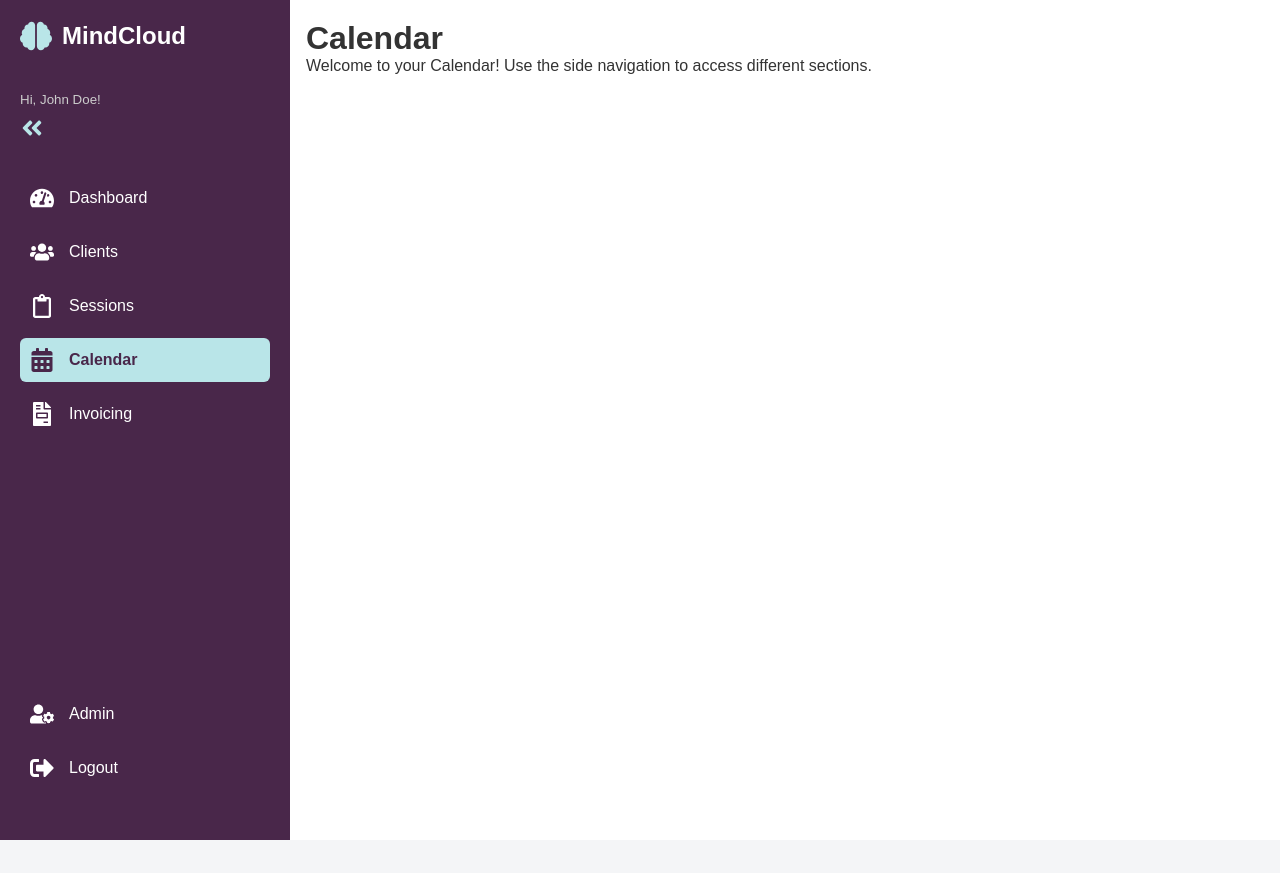
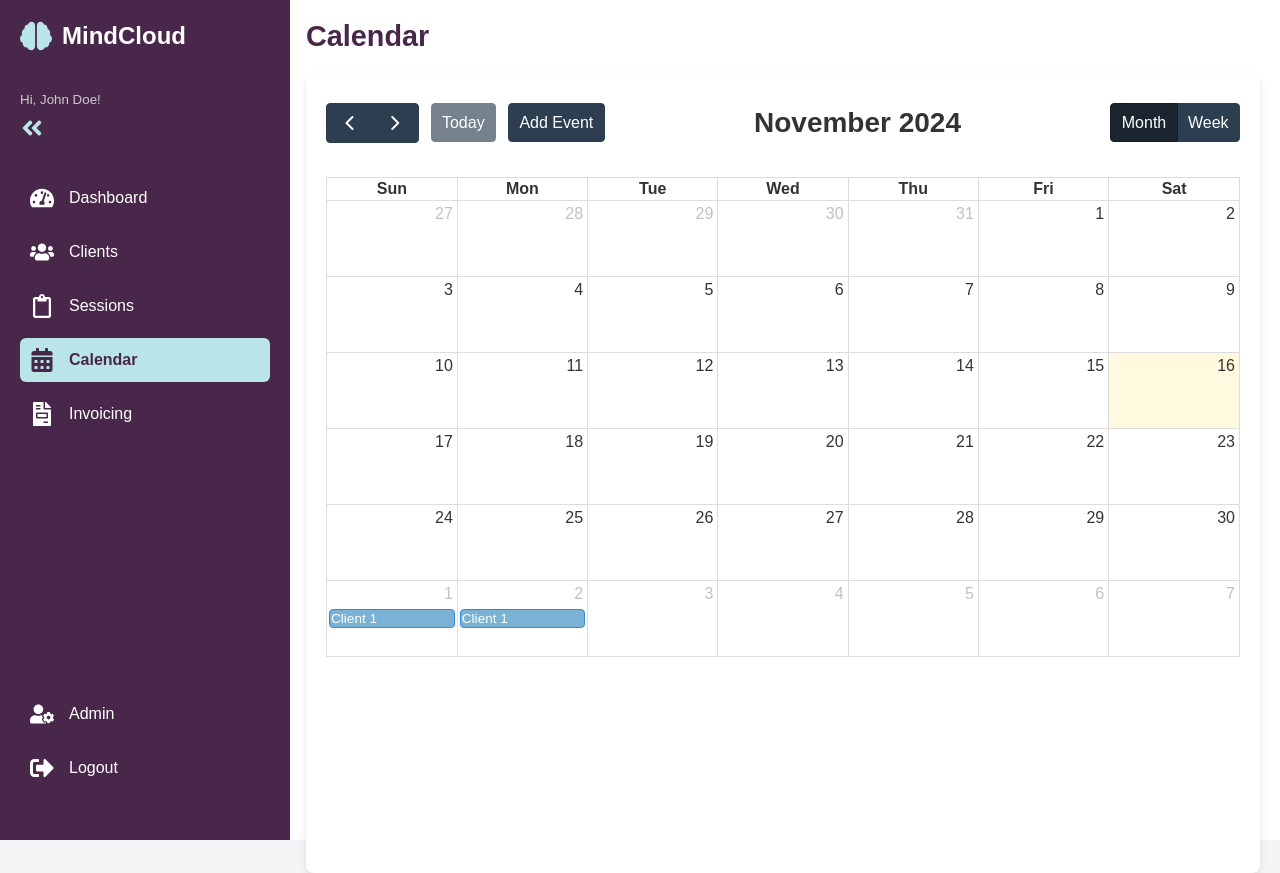
Before and after one commit to mccartyc/grey-mongoose, a React (Create React App) app in the folder frontend/: page /calendar in a window 1280 px wide. Before the commit the page ends 840 px from the top, so only its background shows below. Built offline with nearby package versions, Linux system fonts and the light colour scheme.

Commit message:
Added Calendars

```diff
--- a/frontend/package.json
+++ b/frontend/package.json
@@ -11,6 +11,7 @@
     "@testing-library/react": "^13.4.0",
     "@testing-library/user-event": "^13.5.0",
     "axios": "^1.7.7",
+    "fullcalendar": "^6.1.15",
     "react": "^18.3.1",
     "react-dom": "^18.3.1",
     "react-icons": "^5.4.0",
--- a/frontend/src/pages/Calendar.js
+++ b/frontend/src/pages/Calendar.js
@@ -1,18 +1,126 @@
-// src/pages/Dashboard.js
-import React from 'react';
+// src/pages/MyCalendar.js
+import React, { useEffect, useState } from 'react';
 import SideNavBar from '../components/SideNavBar';
-import '../styles/styles.css';
+import '../styles/styles.css'; // Ensure styles are imported
+import { Calendar } from '@fullcalendar/core';
+import dayGridPlugin from '@fullcalendar/daygrid';
+import interactionPlugin from '@fullcalendar/interaction'; // Required for event interaction
 
-const Calendar = () => {
+const MyCalendar = () => {
+  const [calendar, setCalendar] = useState(null);
+  const [showEventForm, setShowEventForm] = useState(false);
+  const [eventTitle, setEventTitle] = useState('');
+  const [eventDate, setEventDate] = useState('');
+  const [events, setEvents] = useState([
+    { title: 'Client 1', start: '2024-12-01' },
+    { title: 'Client 2', start: '2024-12-02' }
+  ]);
+  const [message, setMessage] = useState('');
+
+  useEffect(() => {
+    const calendarEl = document.getElementById('calendar');
+    const newCalendar = new Calendar(calendarEl, {
+      plugins: [dayGridPlugin, interactionPlugin],
+      initialView: 'dayGridMonth',
+      events: [
+        { title: 'Client 1', start: '2024-12-01' },
+        { title: 'Client 1', start: '2024-12-02' }
+      ],
+      headerToolbar: { // Add header toolbar for navigation
+        left: 'prev,next today addEvent',
+        center: 'title',
+        right: 'dayGridMonth,dayGridWeek'
+      },
+      buttonText: {
+        today: 'Today', // This will set the button text to "Today"
+        dayGridMonth: 'Month',
+        dayGridWeek: 'Week',
+      },
+      customButtons: {
+        addEvent: {
+          text: 'Add Event',
+          click: () => setShowEventForm(true) // Open the form when clicked
+        },
+      },
+      height: 'auto', // Automatically set height for better responsiveness
+      // Set the height to show only one month
+      contentHeight: 'auto' // This will adapt based on the content
+    });
+    newCalendar.render();
+    setCalendar(newCalendar); // Store the calendar instance
+  }, [events]);
+
+  const handleAddEvent = (e) => {
+    e.preventDefault();
+
+    if (!eventTitle || !eventDate) {
+      setMessage('Please enter event details'); // Simple validation
+      return;
+    }
+
+    // Create a new event object
+    const newEvent = {
+      title: eventTitle,
+      start: eventDate
+    };
+
+    // Update events state
+    setEvents((prev) => [...prev, newEvent]);
+
+    // Also add to the calendar instance
+    if (calendar) {
+      calendar.addEvent(newEvent);
+    }
+
+    // Reset the form
+    setEventTitle('');
+    setEventDate('');
+    setShowEventForm(false);
+    setMessage('Event added successfully!');
+  };
+
+
   return (
-      <div className="main-content">
-        <SideNavBar />
-        <div className="content-area">
-          <h1>Calendar</h1>
-          <p>Welcome to your Calendar! Use the side navigation to access different sections.</p>
-        </div>
+    <div className="main-content">
+      <SideNavBar />
+      <div className="content-area">
+        <h1 className="section-title">Calendar</h1>
+        <div id="calendar" className="calendar-container"></div>
+
+        {/* Modal for adding events */}
+        {showEventForm && (
+          <div className="overlay">
+            <div className="popup-form">
+              <h3>Add New Event</h3>
+              <form onSubmit={handleAddEvent}>
+                <label>
+                  Event Title:
+                  <input
+                    type="text"
+                    value={eventTitle}
+                    onChange={(e) => setEventTitle(e.target.value)}
+                    required
+                  />
+                </label>
+                <label>
+                  Event Date:
+                  <input
+                    type="date"
+                    value={eventDate}
+                    onChange={(e) => setEventDate(e.target.value)}
+                    required
+                  />
+                </label>
+                <button type="submit" className="btn primary-btn">Add Event</button>
+                <button type="button" className="btn close-btn" onClick={() => setShowEventForm(false)}>Cancel</button>
+              </form>
+              {message && <p>{message}</p>}
+            </div>
+          </div>
+        )}
       </div>
+    </div>
   );
 };
 
-export default Calendar;
+export default MyCalendar;
--- a/frontend/src/styles/styles.css
+++ b/frontend/src/styles/styles.css
@@ -815,3 +815,88 @@ a {
   display: flex;
   height: 100vh;
 }
+
+
+
+
+/* FullCalendar Styles */
+.calendar-container {
+  margin-top: 20px; /* Add spacing above the calendar */
+  padding: 20px; /* Add padding for better spacing */
+  border-radius: 8px; /* Rounded corners */
+  background-color: #fff; /* Background color matching other sections */
+  box-shadow: 0 4px 8px rgba(0, 0, 0, 0.1); /* Soft shadow for depth */
+  max-width: 100%; /* Ensure calendar does not overflow */
+  overflow: hidden; /* Prevent overflow */
+}
+
+/* Force the calendar to fit the available height */
+.fc {
+  height: 100%; /* Take full height of the container */
+}
+
+.fc-daygrid-view {
+  height: auto; /* Adjust the height based on the view */
+}
+
+/* Header styles within FullCalendar */
+.fc-toolbar {
+  display: flex;
+  justify-content: space-between;
+  align-items: center;
+  padding: 10px 0;
+}
+
+.fc-toolbar button {
+  background-color: #49274A; /* Matching your theme */
+  color: #fff;
+  border: none;
+  border-radius: 4px;
+  padding: 5px 15px;
+  cursor: pointer;
+  transition: background-color 0.3s;
+}
+
+.fc-toolbar button:hover {
+  background-color: #7AB2D3; /* Hover effect */
+}
+
+/* Additional FullCalendar Styles for better visuals */
+.fc-daygrid-event {
+  background-color: #7AB2D3; /* Event background */
+  color: white; /* Event text color */
+  border-radius: 4px; /* Rounded events */
+}
+
+/* Ensure that when not in a specific month, the calendar is still properly sized */
+@media (max-width: 768px) {
+  .calendar-container {
+    padding: 10px; /* Adjusted padding for smaller screens */
+  }
+}
+
+
+.event-form {
+  margin-top: 20px;
+  padding: 20px;
+  background-color: #fff; /* Ensure a consistent background */
+  border-radius: 8px;
+  box-shadow: 0 2px 4px rgba(0, 0, 0, 0.1);
+}
+
+.event-form label {
+  display: block;
+  margin-bottom: 10px;
+}
+
+.event-form input {
+  width: 100%;
+  padding: 10px;
+  margin-bottom: 20px;
+  border: 1px solid #ccc;
+  border-radius: 4px;
+}
+
+.event-form button {
+  margin-right: 10px; /* Add space between buttons */
+}
```
Also changed, not shown: 2 other files (tests, documents, lock files or other folders).
